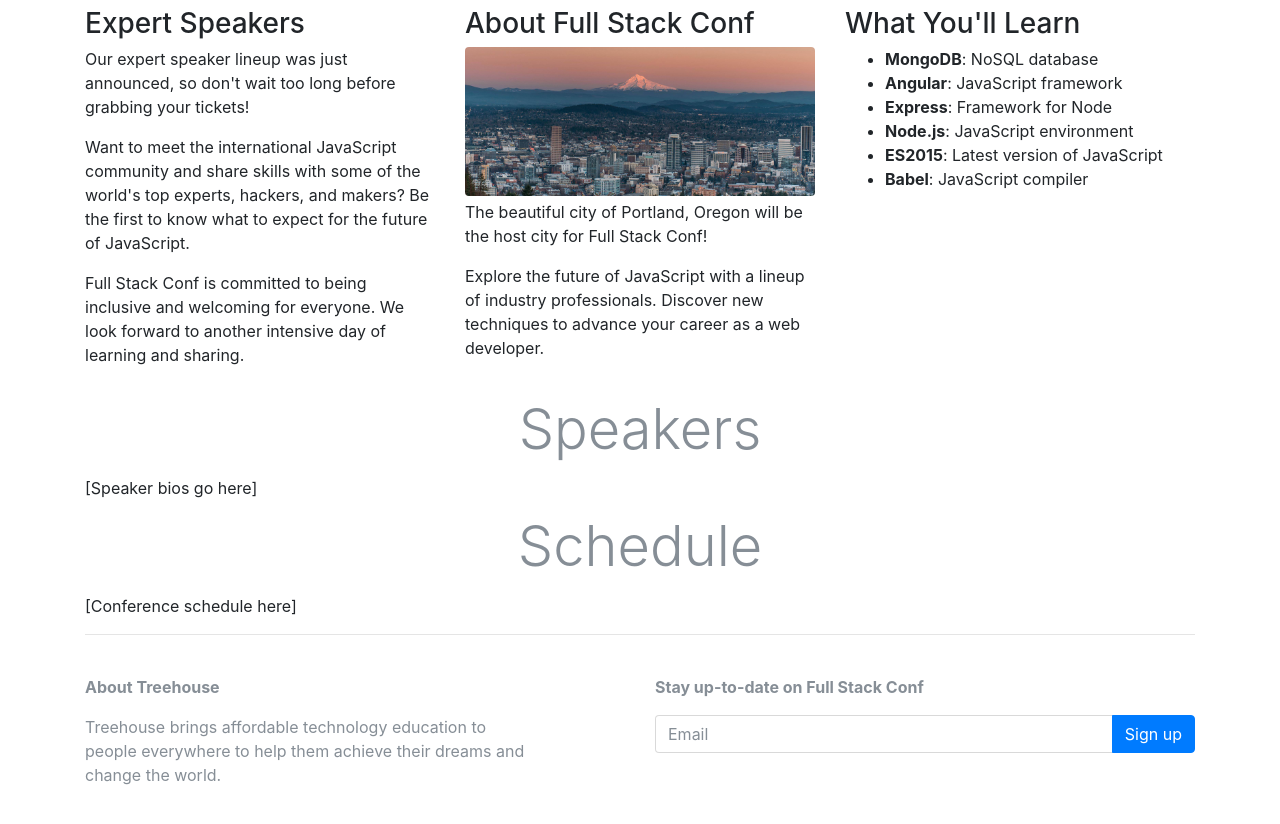
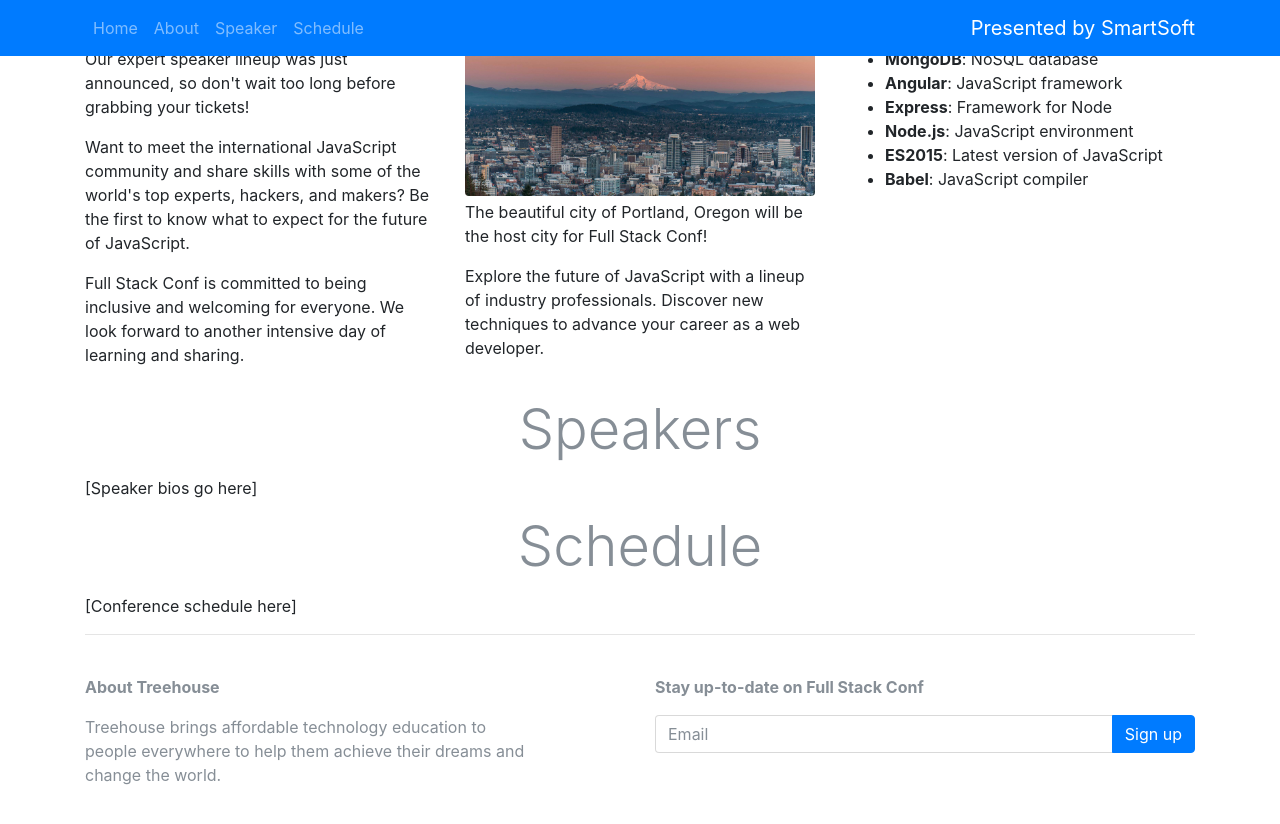
Before and after one commit to CrescensMay/Simple-Website-Bootstrap-Framework, a plain HTML site: page index.html in a window 1280 px wide. Shown: the top 824 px of the page. Drawn offline with nearby package versions, Linux system fonts and the light colour scheme.

Commit message:
added navbar and links

```diff
--- a/index.html
+++ b/index.html
@@ -12,6 +12,28 @@
 
   </head>
   <body>
+      <!--  Navigation bar-->
+      <!-- <nav class="navbar navbar-light" style="background-color: #e3f2fd;"> -->
+        <!-- Navbar content -->
+        <nav class="navbar navbar-expand-lg navbar-dark bg-primary fixed-top">
+          <!-- <a class="navbar-brand" href="#">Navbar</a> -->
+          <div class="container">
+            <button class="navbar-toggler" type="button" data-toggle="collapse" data-target="#navbarNavAltMarkup" aria-controls="navbarNavAltMarkup" aria-expanded="false" aria-label="Toggle navigation">
+              <span class="navbar-toggler-icon"></span>
+            </button>
+            <div class="collapse navbar-collapse" id="navbarNavAltMarkup">
+              <div class="navbar-nav">
+                <a class="nav-item nav-link" href="#home">Home <span class="sr-only">(current)</span></a>
+                <a class="nav-item nav-link" href="#about">About</a>
+                <a class="nav-item nav-link" href="#speakers">Speaker</a>
+                <a class="nav-item nav-link" href="#schedule">Schedule</a>
+              </div>
+            </div>
+            <a class="navbar-brand float-sm-right mr-0 d-xm-none" href="https://github.com/CrescensMay">Presented by SmartSoft</a>
+          </div>
+        </nav>
+      <!-- </nav> -->
+      <!--  Navigation bar-->
       <div class="container pt-2">
         <!-- About -->
       <div class="row">
```
